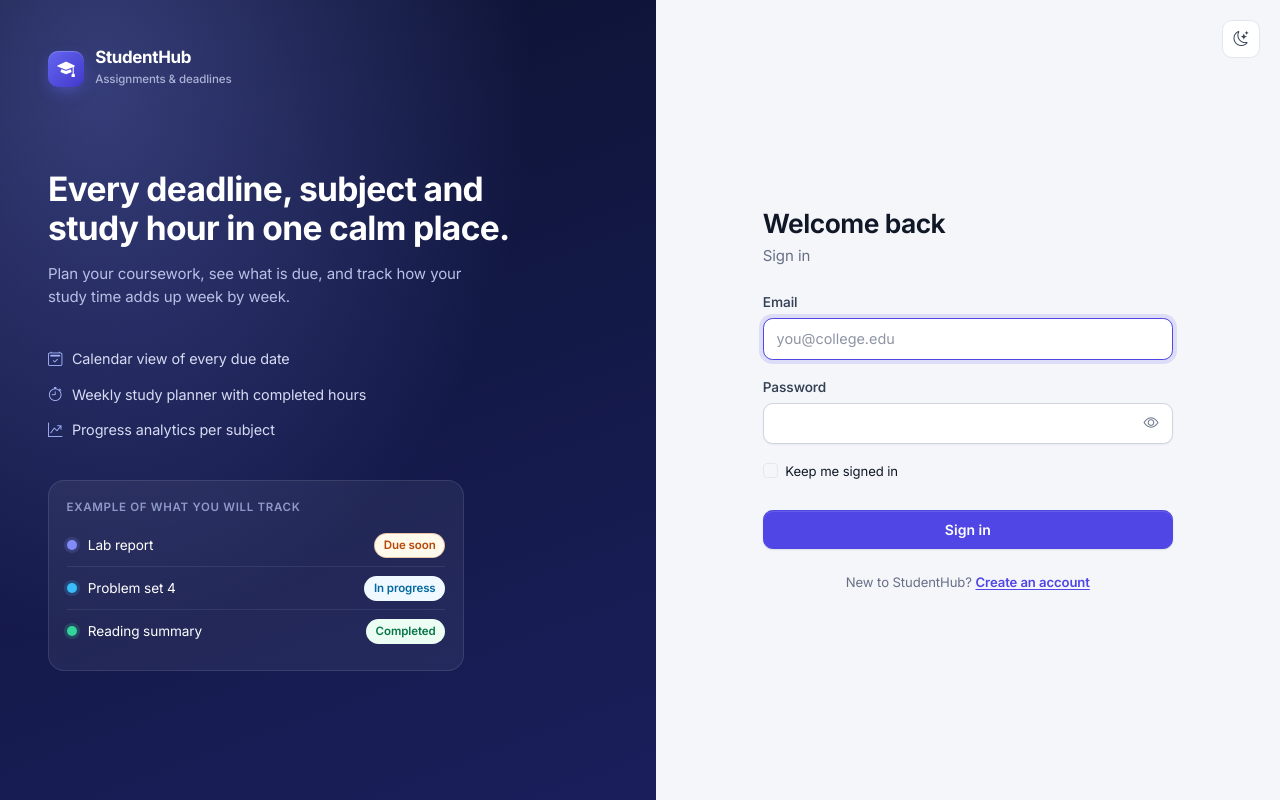
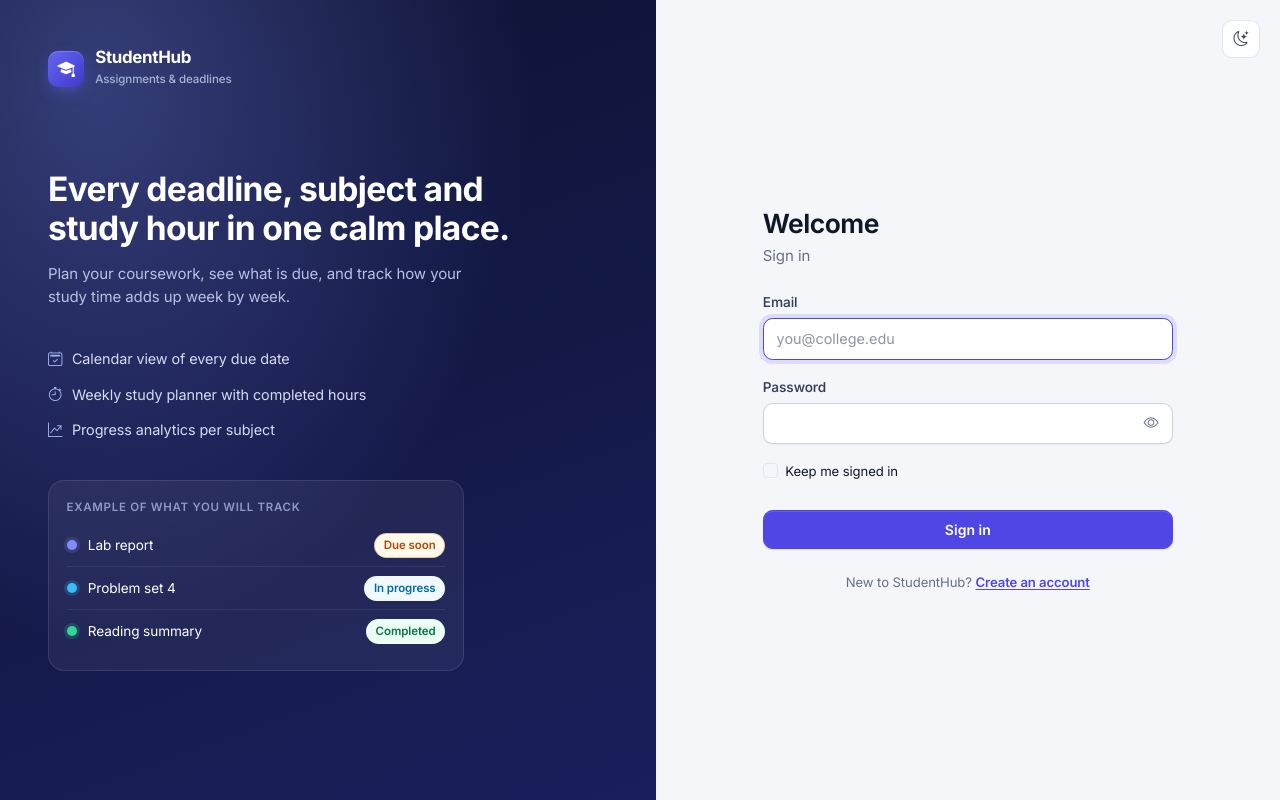
Before and after one commit to vidhi285/studenthub-assignment-tracker, a Flask app: page /login in a window 1280 px wide. Run offline with Flask 3, Linux system fonts and the light colour scheme; parts of the project's set-up code (start-up, migrations or seed data) failed here and were passed over; some libraries are stand-ins or nearby versions.

Commit message:
changes in login page

```diff
--- a/templates/login.html
+++ b/templates/login.html
@@ -1,7 +1,7 @@
 {% extends "auth_base.html" %}
 {% block title %}Sign in{% endblock %}
 {% block auth_content %}
-<h1>Welcome back</h1>
+<h1>Welcome </h1>
 <p class="text-muted mb-4">Sign in</p>
 <form method="post" novalidate>
   {{ form.hidden_tag() }}
```
